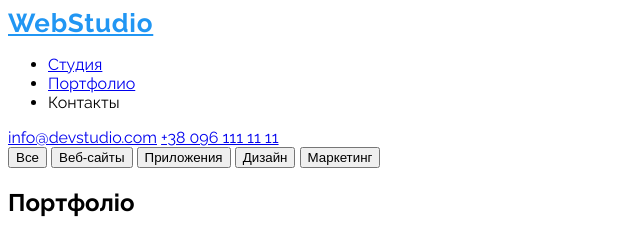
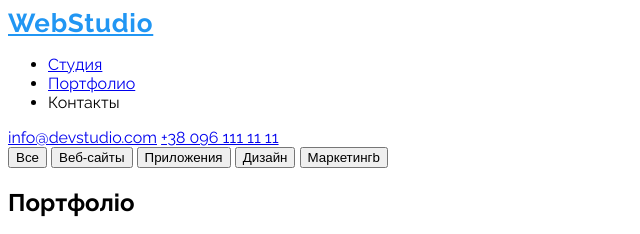
Before and after one commit to yugabel/goit-markup-hw-02, a plain HTML site: page portfolio.html in a window 1280 px wide. Shown: the top 234 px of the page, 0-640 px from the left. Drawn offline with Linux system fonts and the light colour scheme.

```diff
--- a/portfolio.html
+++ b/portfolio.html
@@ -29,7 +29,7 @@
             <button type="button">Веб-сайты</button>
             <button type="button">Приложения</button>
             <button type="button">Дизайн</button>
-            <button type="button">Маркетинг</button>
+            <button type="button">Маркетингb</button>
         </div>
         <section>
             <h1>Портфоліо</h1>
```
